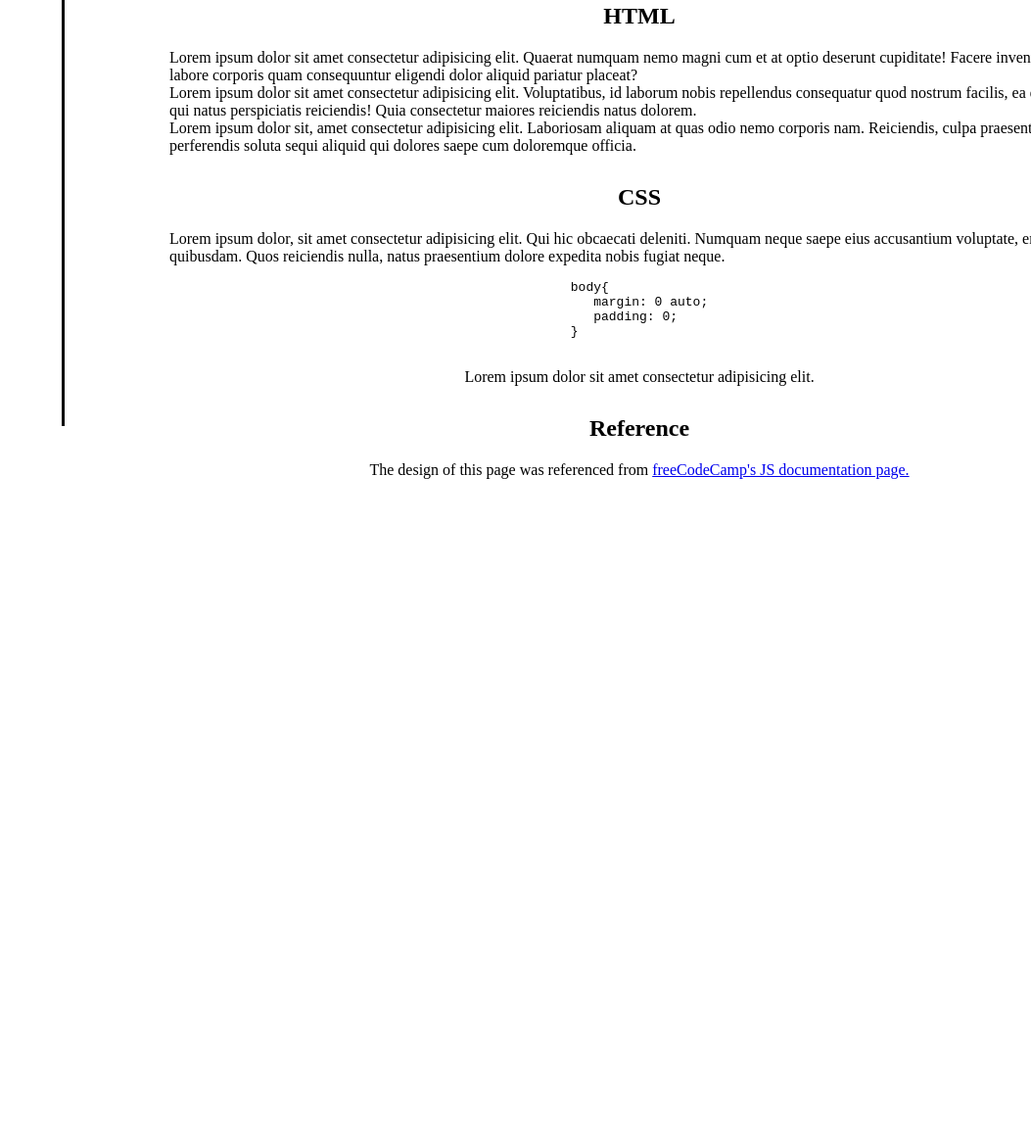
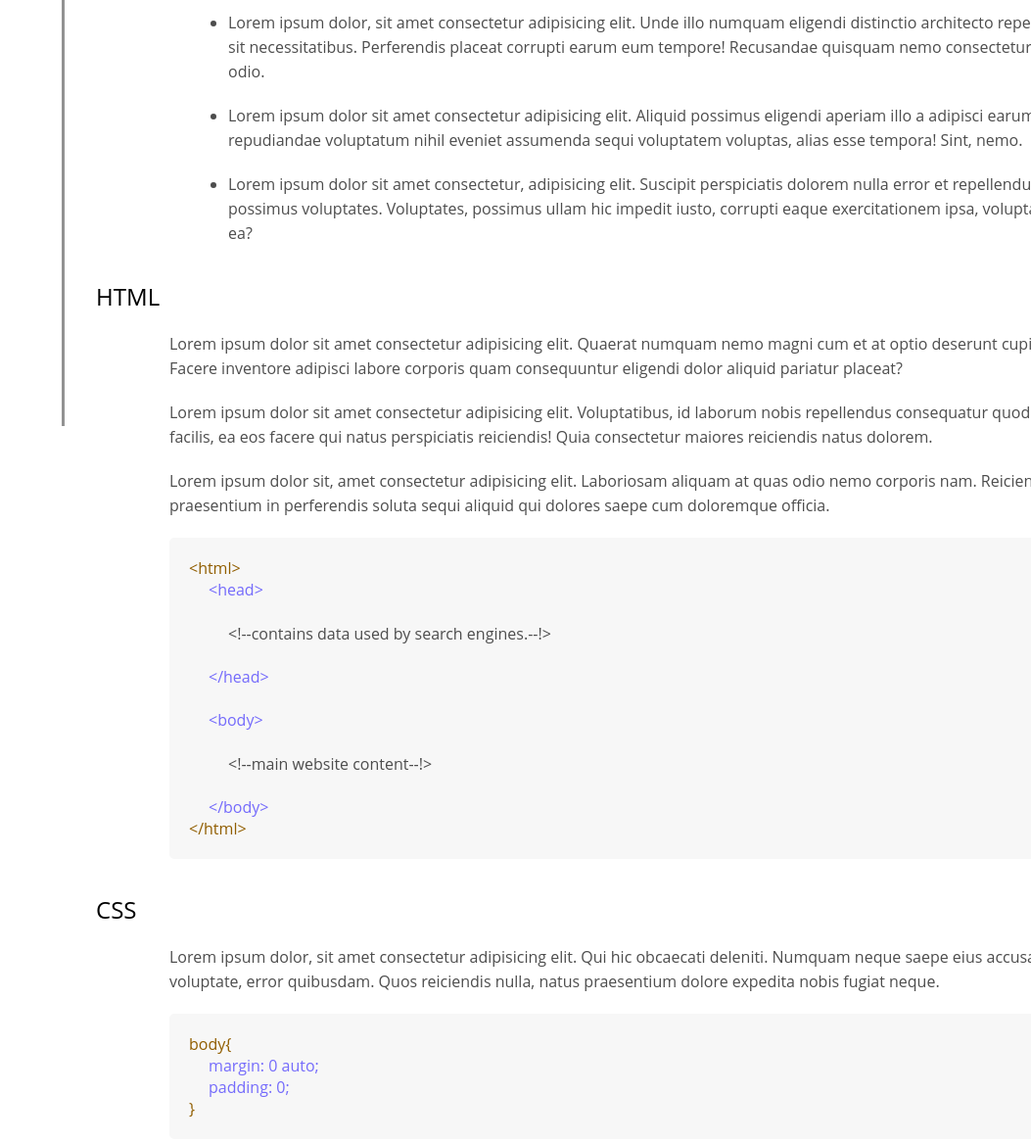
Before and after one commit to K-r-u-z/example-documentation-page, a plain HTML site: page index.html in a window 1280 px wide. Shown: the part 405-1571 px from the top of the page at 98% size, without its empty margins (227-1280 px from the left). Before the commit the page ends 894 px from the top, so only its background shows below. Drawn offline with Linux system fonts and the light colour scheme.

Commit message:
finished code snippets

```diff
--- a/index.html
+++ b/index.html
@@ -11,7 +11,7 @@
     <main class="main-doc">
             <nav id="navbar">
                 <header>
-                    <h1>Kruz Documentation</h1>
+                    <h1> Example Documentation</h1>
                 </header>
                 <ul>
                     <li><a class="nav-link" href="#introduction">Introduction</a></li>
@@ -57,6 +57,14 @@
             <p>Lorem ipsum dolor sit amet consectetur adipisicing elit. Quaerat numquam nemo magni cum et at optio deserunt cupiditate! Facere inventore adipisci labore corporis quam consequuntur eligendi dolor aliquid pariatur placeat?</p>
             <p>Lorem ipsum dolor sit amet consectetur adipisicing elit. Voluptatibus, id laborum nobis repellendus consequatur quod nostrum facilis, ea eos facere qui natus perspiciatis reiciendis! Quia consectetur maiores reiciendis natus dolorem.</p>
             <p>Lorem ipsum dolor sit, amet consectetur adipisicing elit. Laboriosam aliquam at quas odio nemo corporis nam. Reiciendis, culpa praesentium in perferendis soluta sequi aliquid qui dolores saepe cum doloremque officia.</p>
+            <code class="code-snippets">
+                &lt;html&gt;<br>
+                    <span class="code-indent">&lt;head><br></span><br><p class="double-indent">&lt;!--contains data used by search engines.--!&gt;</p>
+                    <span class="code-indent">&lt;/head><br></span><br>
+                    <span class="code-indent">&lt;body><br></span><br><p class="double-indent">&lt;!--main website content--!&gt;</p>
+                    <span class="code-indent">&lt;/body><br></span>
+                    &lt;/html&gt;
+            </code>
         </section>
 
         <!-- CSS -->
@@ -65,9 +73,12 @@
                 <h1>CSS</h1>
             </header>
             <p>Lorem ipsum dolor, sit amet consectetur adipisicing elit. Qui hic obcaecati deleniti. Numquam neque saepe eius accusantium voluptate, error quibusdam. Quos reiciendis nulla, natus praesentium dolore expedita nobis fugiat neque.</p>
-            <pre class="code-snippets">
-                <p>body{<br>   margin: 0 auto;<br>   padding: 0;<br>}</p>
-            </pre>
+            <code class="code-snippets">
+                body{<br>
+                    <span class="code-indent">margin: 0 auto;</span><br>
+                    <span class="code-indent">padding: 0;<br></span>
+                }
+            </code>
             <p>Lorem ipsum dolor sit amet consectetur adipisicing elit.</p>
         </section>
 
@@ -76,7 +87,7 @@
             <header>
                 <h1>Reference</h1>
             </header>
-            <p>The design of this page was referenced from <a href="https://technical-documentation-page.freecodecamp.rocks/">freeCodeCamp's JS documentation page.</a></p>
+            <li>The design of this page was referenced from <a href="https://technical-documentation-page.freecodecamp.rocks/" target="__blank">freeCodeCamp's JS documentation page.</li>
         </section>
     </main>
 </body>
--- a/styles.css
+++ b/styles.css
@@ -1,12 +1,24 @@
 *{
-    margin: 0 auto;
+    margin: 0;
     padding: 0;
+    font-family: 'Open Sans', Arial, sans-serif;
+}
+
+p{
+    color: rgb(77, 77, 77);
+}
+
+h1{
+    font-weight: normal;
+}
+
+li{
+    color: rgb(77, 77, 77);
 }
 
 .main-doc{
     display: flex;
     flex-direction: column;
-    margin: auto;
 }
 
 /* Navbar */
@@ -20,7 +32,7 @@
     width: 100%;
     max-width: 300px;
     height: 100%;
-    border-right: 3px solid black;
+    border-right: 3px solid rgb(146, 146, 146);
     margin-left: -10px;
 }
 
@@ -47,8 +59,8 @@
 
 #navbar li a{
     text-decoration: none;
-    color: rgb(24, 24, 24);
     margin-left: 20px;
+    color: rgb(77, 77, 77);
 }
 
 
@@ -57,11 +69,11 @@
 .main-section{
     display: flex;
     flex-direction: column;
-    justify-content: center;
-    align-items: center;
+    justify-content: left;
+    align-items: left;
     height: 100%;
     margin-left: 400px;;
-    margin-top: 30px;
+    margin-top: 15px;
     width: 100%;
     max-width: 75%;
     position: relative;
@@ -69,14 +81,70 @@
 }
 
 .main-section:first-of-type{
-    margin-top: 20px;
+    margin-top: 40px;
 }
 
 
 
 .main-section header{
     margin-bottom: 20px;
+    margin-left: -75px;
 }
+
+.main-section p{
+    margin-bottom: 20px;
+    font-size: 16;
+}
+
+.main-section ul li{
+    margin-left: 60px;
+    margin-bottom: 20px;
+}
+
+.main-section p,
+.main-section ul li{
+    font-size: 16px;
+    line-height: 25px;
+}
+
+/* CSS */
+.code-snippets{
+    background-color: #f7f7f7;
+    border-radius: 5px;
+    padding: 20px;
+    margin-bottom: 20px;
+    color: rgb(145, 94, 0);
+}
+
+.code-indent{
+    padding: 20px;
+    color: rgba(17, 0, 255, 0.568);
+}
+
+.double-indent{
+    padding-left: 40px;
+}
+
+#reference{
+    margin-bottom: 40px;
+}
+
+
+
+
+
+
+
+
+
+
+
+
+
+
+
+
+
 
 @media screen and (max-width: 1024px) {
     .main-section{
```
